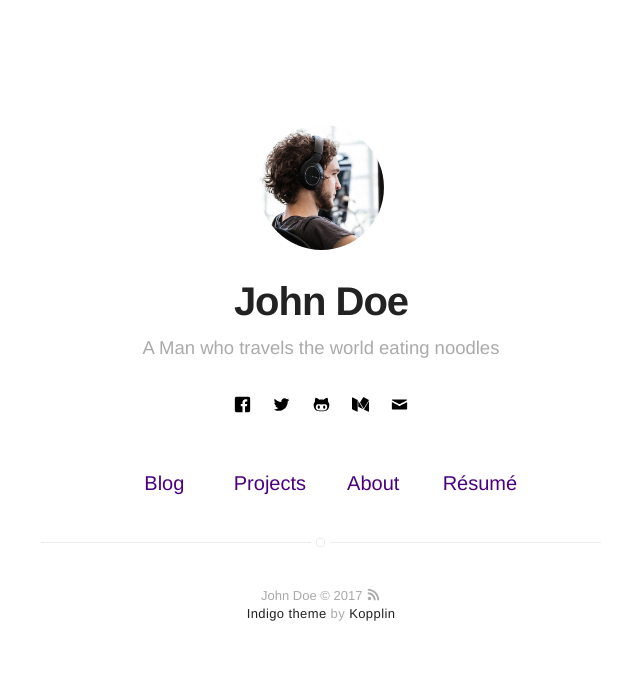
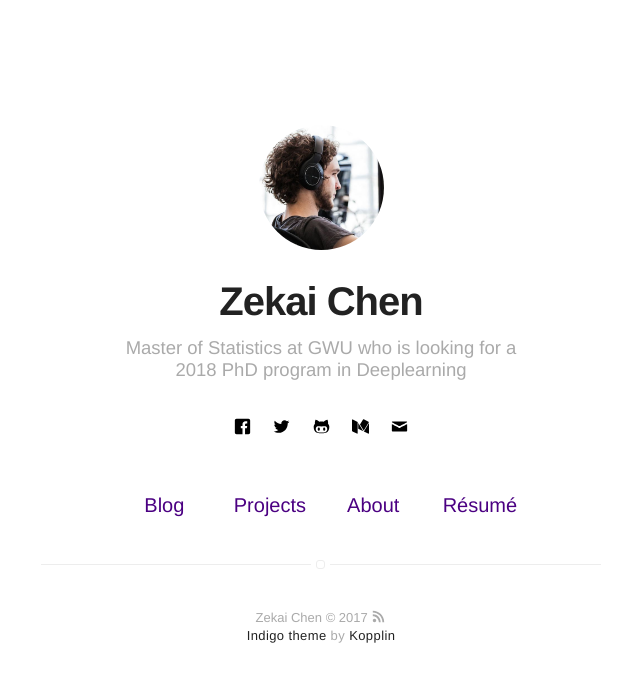
Before and after one commit to shuqizhuzhu/shuqizhuzhu.github.io, a Jekyll site: the page built from index.html, in a window 1280 px wide. Shown: the top 682 px of the page, without its empty margins (319-959 px from the left). Built offline with Jekyll 4.4.1, drawn with Linux system fonts in a browser that asks for light colours.

Commit message:
Update _config.yml

```diff
--- a/_config.yml
+++ b/_config.yml
@@ -1,9 +1,9 @@
 # main text of home
-name: John Doe
-bio: A Man who travels the world eating noodles
+name: Zekai Chen
+bio: Master of Statistics at GWU who is looking for a 2018 PhD program in Deeplearning
 
 # twitter summary info
-description: A blog about technology and stuff related
+description: A blog about myself and technology
 
 # if it's an external image, update below for true
 # better with square images
@@ -16,7 +16,7 @@ resume: true
 resume-external: true
 resume-url: https://google.com/?q=my+resume
 
-url: https://koppl.in/indigo
+url: https://zekaichen.github.io
 # your url: http://USERNAME.github.io
 
 permalink: /:title/
@@ -31,7 +31,7 @@ permalink: /:title/
 # if you don't want comments in your posts, leave categories empty
 disqus:
   shortname: mydisqus # enter this from your disqus account
-  categories: [blog, project] # only show disqus for posts that have these categories
+  categories: [] # only show disqus for posts that have these categories
 
 # if you don't have any of social below, comment the line
 facebook: myfacebook
@@ -50,21 +50,16 @@ github: mygithub
 medium: medium
 # vimeo: myvimeo
 # lanyrd: mylanyrd
-email: myemail@gmail.com
+email: zech_chan@gwu.edu
 
 authors:
-    johndoe:
-        name: John Doe
-        bio: A Man who travels the world eating noodles
+    Zekai Chen:
+        name: Zekai Chen
+        bio: Master of Statistics at GWU who is looking for a 2018 PhD program in Deeplearning
         external-image: false
         picture: assets/images/profile.jpg
-        twitter: johndoe
-    jamesfoster:
-        name: James Foster
-        bio: A Man who develops software with coffee
-        external-image: false
-        picture: assets/images/james.jpg
-        twitter: jamesfoster
+        twitter: zech_chan
+
 
 # do you want a larger site? change the option below
 # options: [normal, large] | default: normal
```
